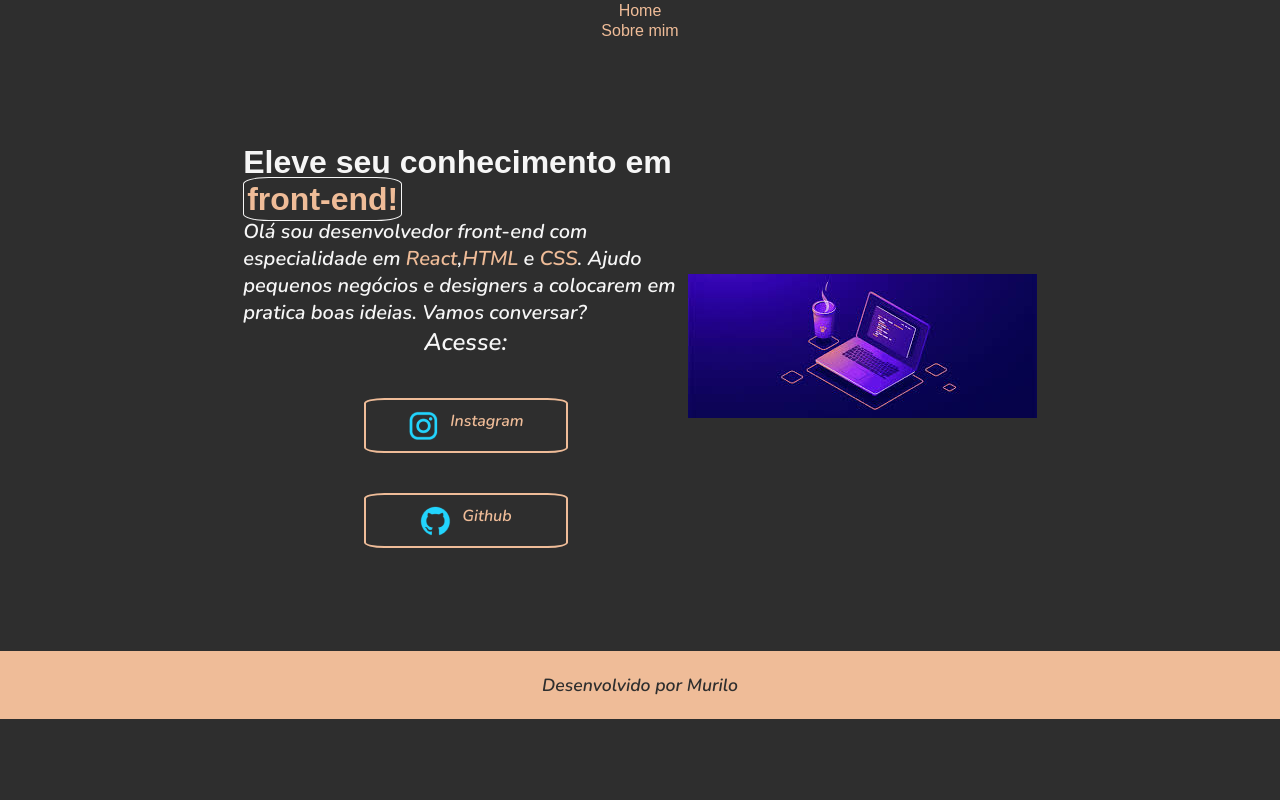
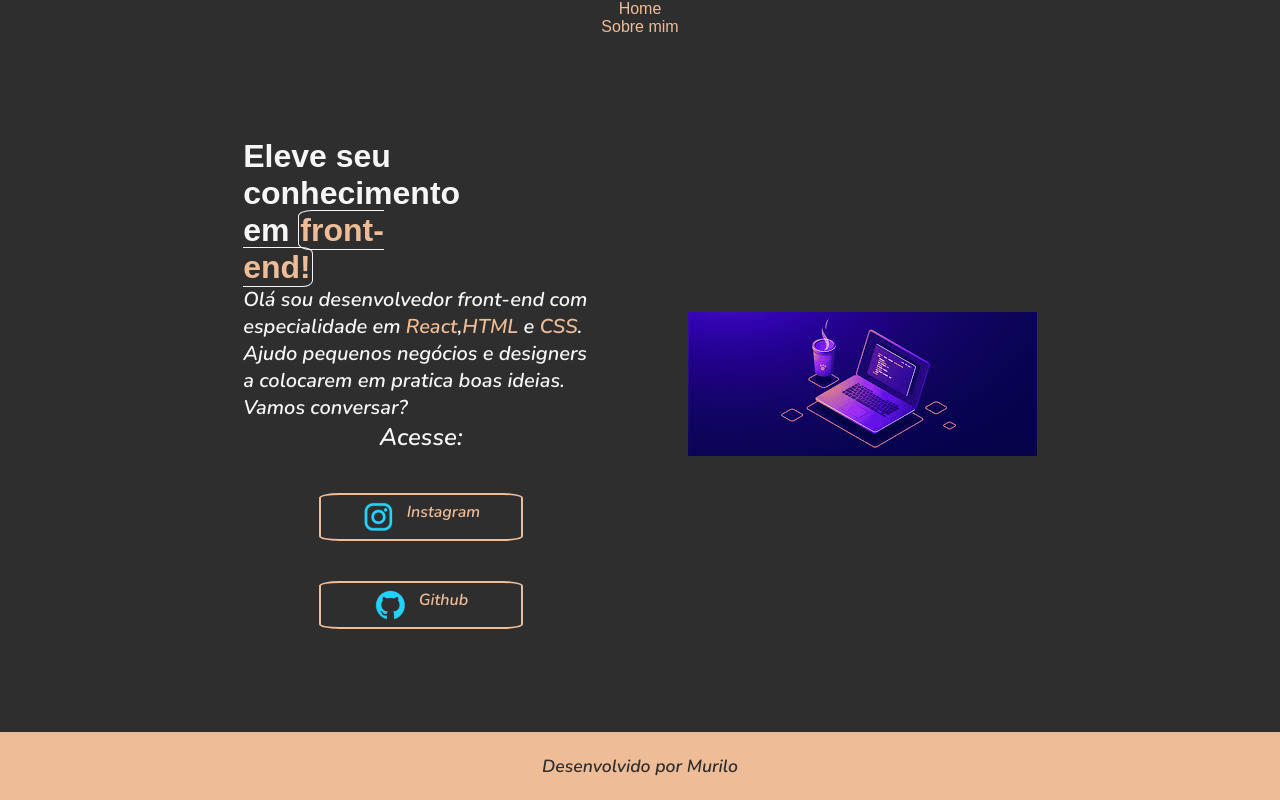
Before and after one commit to muriloo10/murilo.github, a plain HTML site: page index.html in a window 1280 px wide. Drawn offline with nearby package versions, Linux system fonts and the light colour scheme; a web font is replaced by a local one.

Commit message:
modified: style/style.css

```diff
--- a/style/style.css
+++ b/style/style.css
@@ -9,7 +9,7 @@
  }
 
 *{ margin: 0%;
-padding:  0%;
+padding:  0% 0% 0%;
 }
 body{
     box-sizing: border-box;
@@ -23,7 +23,7 @@ color: Var(--cor-terciaria);
 display: flex;
 justify-content: center;
 text-align: center;
-padding: 1px;
+padding: 0%;
 text-decoration: none;
 }
 
@@ -37,7 +37,7 @@ span{
     color: var(--cor-terciaria);
     border: 1px solid var(--cor-seundaria);
     border-radius: 16%;
-    padding: 3px;
+    padding: 1px;
 }
 span2{
     color: var(--cor-terciaria);
@@ -48,6 +48,7 @@ span2{
     display: flex;
     align-items: center;
     justify-content: space-between;
+    gap: 89px;
 }
 .apresentacao2{
     padding: 1% 19%;
@@ -64,6 +65,7 @@ span2{
     font-size: 1.0rem;
 }
 .tamanho_titulo {
+    width: 50%;
     font-size: 2.0rem;
     font-family: 'Mina', sans-serif;
 }
@@ -86,17 +88,17 @@ span2{
     display: flex;
     justify-content: center;
     color: var(--cor-terciaria);
-    width: 140px;
+    width: 56%;
     text-align: center;
-    padding: 9.5px 0 ;
+    padding: 6px 0% ;
     font-family: 'Nunito' sans-serif ;
     font-weight: 600;
     font-size: 1.0rem;
     text-decoration: none;
     border: 2px solid var(--cor-terciaria);
-    width: 200px;
+
     border-radius: 10%;
-    gap: 10px;
+    gap: 12px;
 }
 .estilo_link:hover{
  background: #272727;
@@ -119,3 +121,9 @@ span2{
 .Cabecalho:hover{
     color: var(--cor-seundaria);
 }
+
+@media (max-width: 1200px) {
+    .apresentacao{
+        flex-direction: column;
+    }
+}
```
